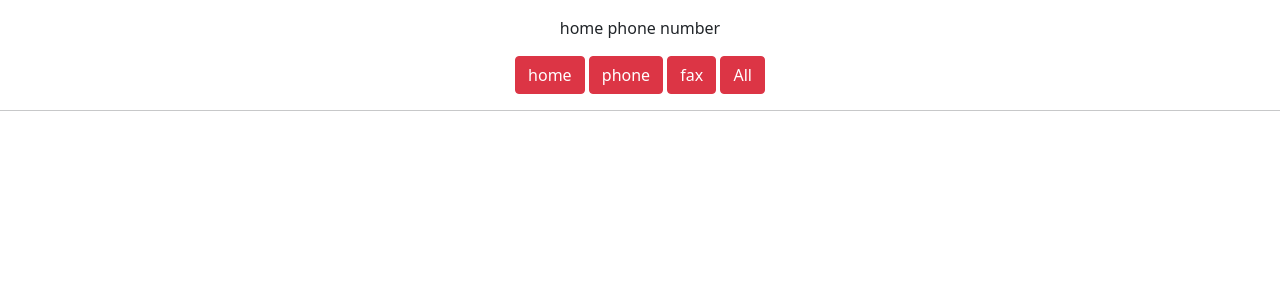
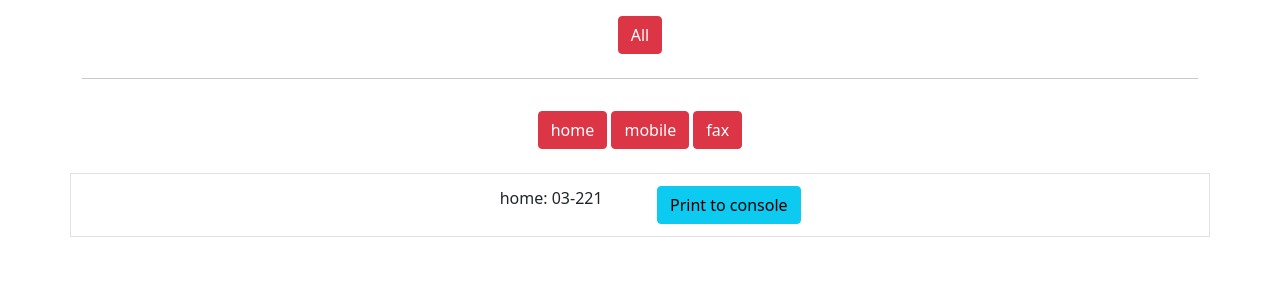
Before and after one commit to sapir0507/myapp, a React (Create React App) app: page / in a window 1280 px wide. Shown: the top 300 px of the page. Built offline with nearby package versions, Linux system fonts and the light colour scheme.

Commit message:
passing obj as props

```diff
--- a/src/project/PersonComp/PersonComp.js
+++ b/src/project/PersonComp/PersonComp.js
@@ -1,40 +1,79 @@
 import PhoneComp from './PhoneComp/PhoneComp';
-import {Button} from 'react-bootstrap';
+import Button from "react-bootstrap/Button";
+import  Container  from "react-bootstrap/Container";
+import Row  from "react-bootstrap/Row";
+import Col  from "react-bootstrap/Col";
 import {useState } from 'react';
 
+function PersonComp() {
+    const phones = {
+        'home': '03-221',
+        'mobile': '052-322',
+        'fax': '07-771'
+    }
+   const [all, setAll] = useState(false);
+   const [type, setType] = useState({home: phones['home']});
 
-function PersonComp() {
-
-   const [all, setAll] = useState(false);
-   const [type, setType] = useState(`home phone number`);
 
     return ( <div>
-        <div className='pt-3'></div>
-       <PhoneComp type={type}></PhoneComp>
+
+        <Container>
+            <Row className="justify-content-md-center mb-4">
+                <Col lg={1} >
+                    <div className='pt-3'></div>
+                        <Button variant='danger' className='text-white' onClick={()=>{
+                             setAll(!all);
+                        }}>All</Button>
+                </Col>
+
+            </Row>
+            <hr />
+            {all && <Row>
+
+                <Container className='border p-3 mt-4' sm='auto'>
+
+                    {all && Object.keys(phones).map((type, i)=>{
+                        return <PhoneComp key={i} type={type} number={phones[type]}></PhoneComp>
+                    })}
+
+
+                </Container>
+
+
+
+            </Row>}
+        </Container>
        <div className='pt-3'></div>
-        {[
-            'home',
-            'phone',
-            'fax'
-        ].map((phoneType) =>(
-            <span>
-                <Button variant='danger' className='text-white' onClick={()=>{
-                setType(`${phoneType} phone number`)
-            }}>{phoneType}</Button>{' '}
-            </span>
-        ))}
+        <Container>
+            <Row className="justify-content-md-center mb-4">
+                <Col>
+                 {Object.keys(phones).map((phoneType, i) =>(
+                    <span key={`span${i}`}>
+                        <Button variant='danger' key={`btn${i}`} className='text-white' onClick={()=>{
+                            const obj = {
+                                [phoneType]: [phones[phoneType]]
+                            }
+                        setType(obj)
+                    }}>{phoneType}</Button>{' '}
+                    </span>
+                  ))}
+                </Col>
+            </Row>
+            <Row className='border p-2'>
+                <Col>
+                    <PhoneComp type={Object.keys(type)[0]} number={Object.values(type)[0]}></PhoneComp>
+                </Col>
+            </Row>
+        </Container>
 
-        <Button variant='danger' className='text-white' onClick={()=>{
-            setAll(!all);
-        }}>All</Button>
 
-        <hr />
 
-        {all && <div className="container">
-            <PhoneComp type="Home phone number"></PhoneComp>
-            <PhoneComp type="Phone phone number"></PhoneComp>
-            <PhoneComp type="Fax phone number"></PhoneComp>
-        </div>}
+
+
+
+
+
+
 
     </div>);
 }
--- a/src/project/PersonComp/PhoneComp/PhoneComp.js
+++ b/src/project/PersonComp/PhoneComp/PhoneComp.js
@@ -1,10 +1,25 @@
+import Button  from "react-bootstrap/Button";
+import  Container from "react-bootstrap/Container";
+import  Row  from "react-bootstrap/Row";
+import  Col  from "react-bootstrap/Col";
 
 
 function PhoneComp(props) {
 
-    return ( <div>
-        {props.type}
-    </div> );
+    return (
+        <Container sm='auto'>
+            <Row className="justify-content-md-center p-1">
+                <Col xs lg="2">
+                    {props.type}: {props.number}
+                </Col>
+                <Col xs lg="2">
+                    <Button variant="info" onClick={()=>{
+                        console.log(props.type, props.number)
+                    }}>Print to console</Button>
+                </Col>
+            </Row>
+        </Container>
+    );
 }
 
 export default PhoneComp;
```
Also changed, not shown: 1 other file (tests, documents, lock files or other folders).
